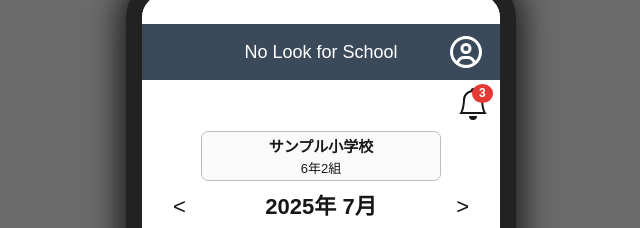
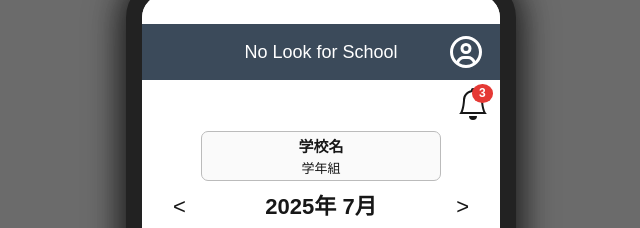
Before and after one commit to ochimasato0186/next_go_front, a Next.js app: page /student/time in a window 1280 px wide. Shown: the top 228 px of the page, without its empty margins (319-959 px from the left). Built offline with nearby package versions, Linux system fonts and the light colour scheme.

Commit message:
新規登録情報（学校名学年組）をカレンダーに反映

```diff
--- a/app/page.tsx
+++ b/app/page.tsx
@@ -15,6 +15,12 @@ export default function Home() {
   const handleSubmit = (e: React.FormEvent) => {
     e.preventDefault();
     if (!role) return alert("生徒用か教師用を選択してください");
+    // 入力値をlocalStorageに保存
+    localStorage.setItem("schoolInfo", JSON.stringify({
+      school,
+      grade,
+      className
+    }));
     // ここで登録処理を実装（API連携など）
     if (role === "teacher") {
       router.push("/teacher");
--- a/components/Calendar.tsx
+++ b/components/Calendar.tsx
@@ -27,7 +27,17 @@ const Calendar: React.FC = () => {
   const today = new Date();
   const [year, setYear] = useState(today.getFullYear());
   const [month, setMonth] = useState(today.getMonth());
+  const [schoolInfo, setSchoolInfo] = useState<{ school: string; grade: string; className: string } | null>(null);
   const matrix = getMonthMatrix(year, month);
+
+  React.useEffect(() => {
+    if (typeof window !== "undefined") {
+      const info = localStorage.getItem("schoolInfo");
+      if (info) {
+        setSchoolInfo(JSON.parse(info));
+      }
+    }
+  }, []);
 
   const prevMonth = () => {
     if (month === 0) {
@@ -60,7 +70,7 @@ const Calendar: React.FC = () => {
         justifyContent: "flex-start"
       }}
     >
-      {/* 学校名と学年クラス表示（仮のテキスト） */}
+      {/* 学校名と学年クラス表示 */}
       <div style={{
         textAlign: "center",
         marginBottom: 6,
@@ -71,8 +81,8 @@ const Calendar: React.FC = () => {
         width: "75%",
         margin: "-0.5cm auto 6px auto"
       }}>
-        <div style={{ fontSize: 15, fontWeight: "bold" }}>サンプル小学校</div>
-        <div style={{ fontSize: 13 }}>6年2組</div>
+        <div style={{ fontSize: 15, fontWeight: "bold" }}>{schoolInfo?.school || "学校名"}</div>
+        <div style={{ fontSize: 13 }}>{schoolInfo ? `${schoolInfo.grade}年${schoolInfo.className}組` : "学年組"}</div>
       </div>
       <div
         style={{
```
